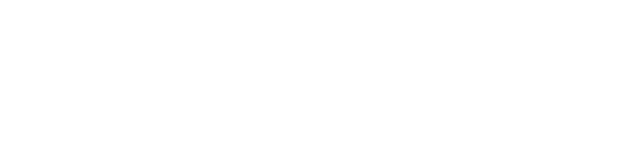
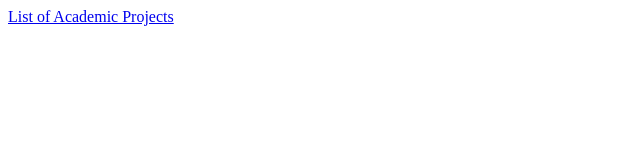
Before and after one commit to coding98html/coding98html.github.io, a plain HTML site: page index.html in a window 1280 px wide. Shown: the whole page, without its empty margins (0-640 px from the left). Drawn offline with Linux system fonts and the light colour scheme.

Commit message:
error fixed

```diff
--- a/index.html
+++ b/index.html
@@ -4,6 +4,6 @@
         <title>Index of coding98html</title>
     </head>
     <body>
-        <a href="/listAcademicProjects.html>List of Academic Projects</a>
+        <a href="/listAcademicProjects.html">List of Academic Projects</a>
     </body>
 </html>
```
